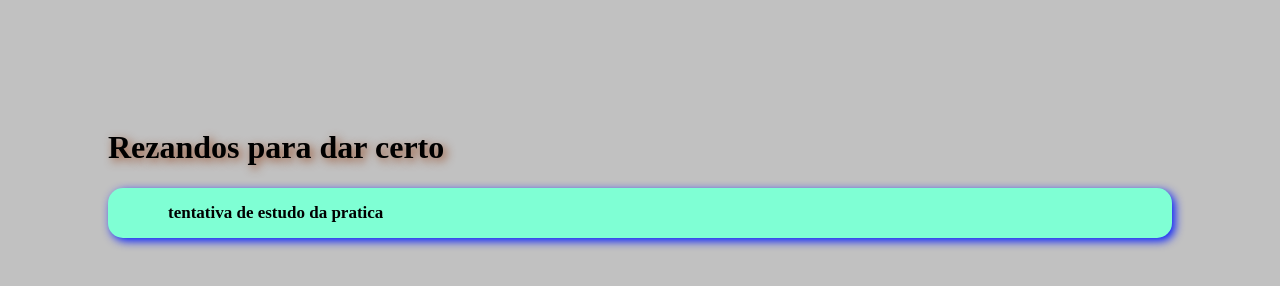
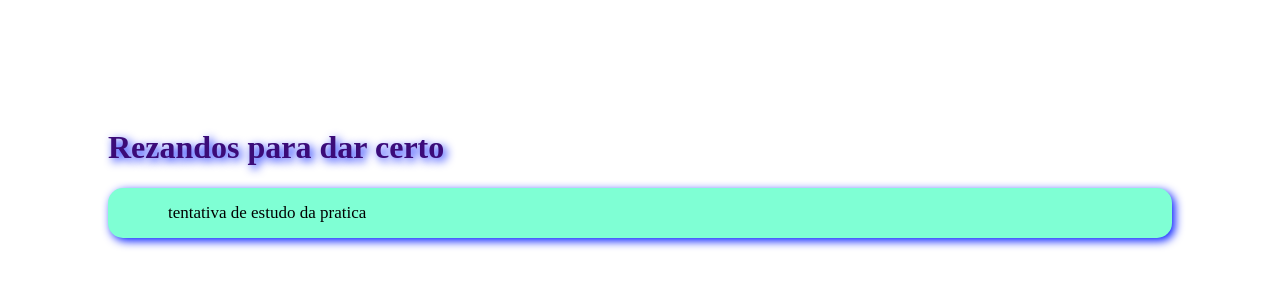
Before and after one commit to OpalinaLua/estudo, a plain HTML site: page Index.html in a window 1280 px wide. Drawn offline with Linux system fonts and the light colour scheme.

Commit message:
nao sei qual foi o problema

```diff
--- a/style.css
+++ b/style.css
@@ -1,21 +1,16 @@
 body {
-    font-family: 'Times New Roman', Times, serif;
-    background-color: #9999;
-    padding: 100px ;
+font-family: 'Times New Roman', Times, serif;;
+background-color: #ffffff;
+padding: 100px;
 }
-h1 {
-    color: #000;
-    text-shadow: 3px 3px 10px #953
-    ;
- }
- p {
-color:black;
+h1{
+    color:#3b0b79;
+    text-shadow: 3px 3px 10px #001aff;
+}
+p{ color:black;
     font-size: 17px;
 background-color:aquamarine;
 box-shadow: 3px 3px 10px #001aff;
 padding: 15px 60px;
 border-radius: 15px;
-font-weight:900;
-margin-top: 5px;
- }
-console.log ( ola,mundo );
+}
```
Also changed, not shown: 1 other file.
